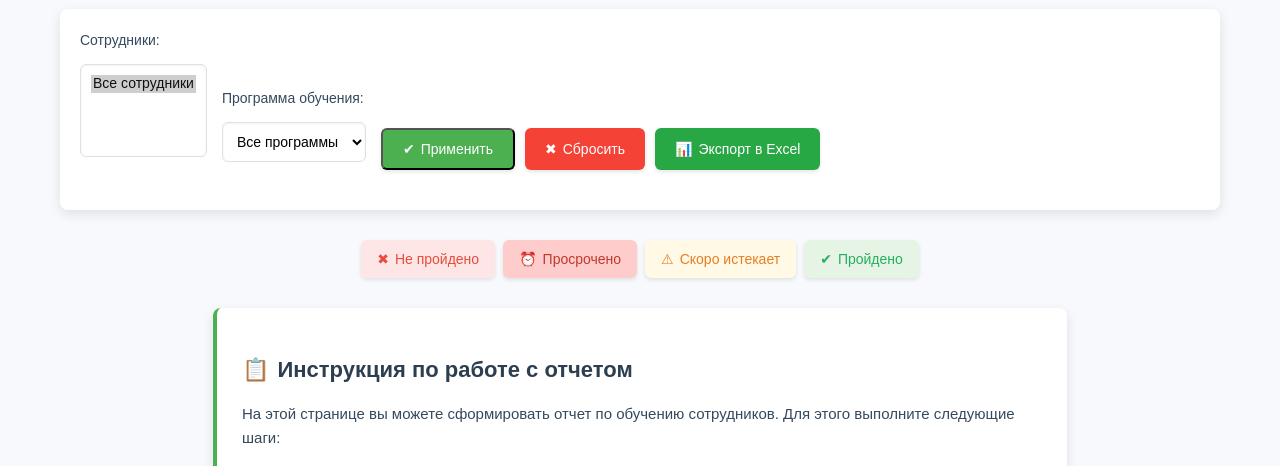
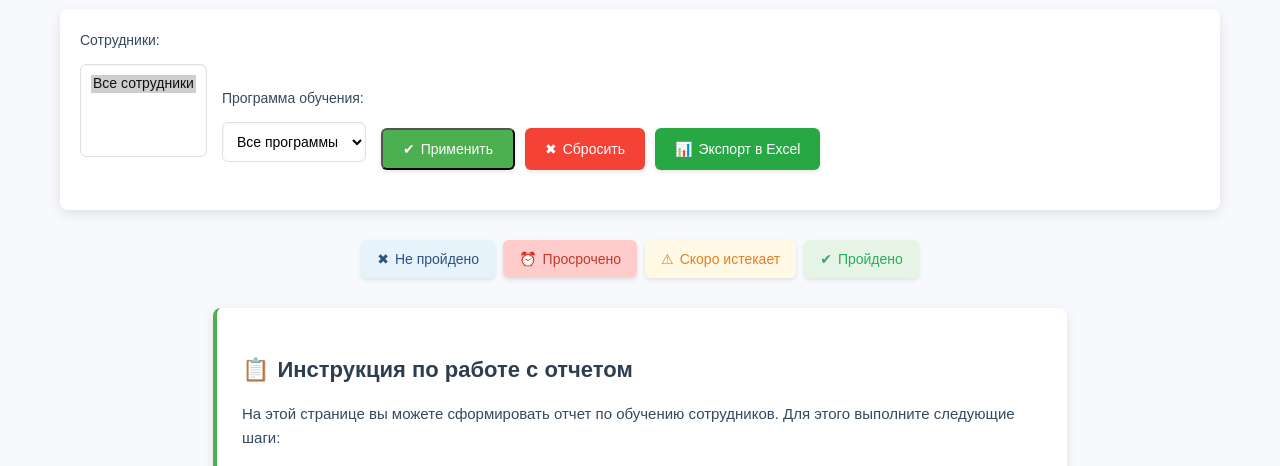
Before and after one commit to evlx87/training_tracker, a Django app: page /reports/ in a window 1280 px wide. Shown: the part 267-733 px from the top of the page. Run offline with Django 5.2, Linux system fonts and the light colour scheme; the visitor is signed in with stand-in values (Sample User, id 1); data that the repository does not hold is empty.

Commit message:
исправлен цвет отображения статуса "Не пройдено"

```diff
--- a/static/css/style.css
+++ b/static/css/style.css
@@ -336,8 +336,8 @@ main {
 }
 
 .legend-item.not-completed {
-    background-color: #ffe6e6;
-    color: #e74c3c;
+    background-color: #e6f3fa;
+    color: #2c5282;
 }
 
 .legend-item.overdue {
@@ -357,8 +357,8 @@ main {
 
 /* Статусы для таблиц */
 .not-completed {
-    background-color: #ffe6e6;
-    color: #e74c3c;
+    background-color: #e6f3fa;
+    color: #2c5282;
 }
 
 .overdue {
```
